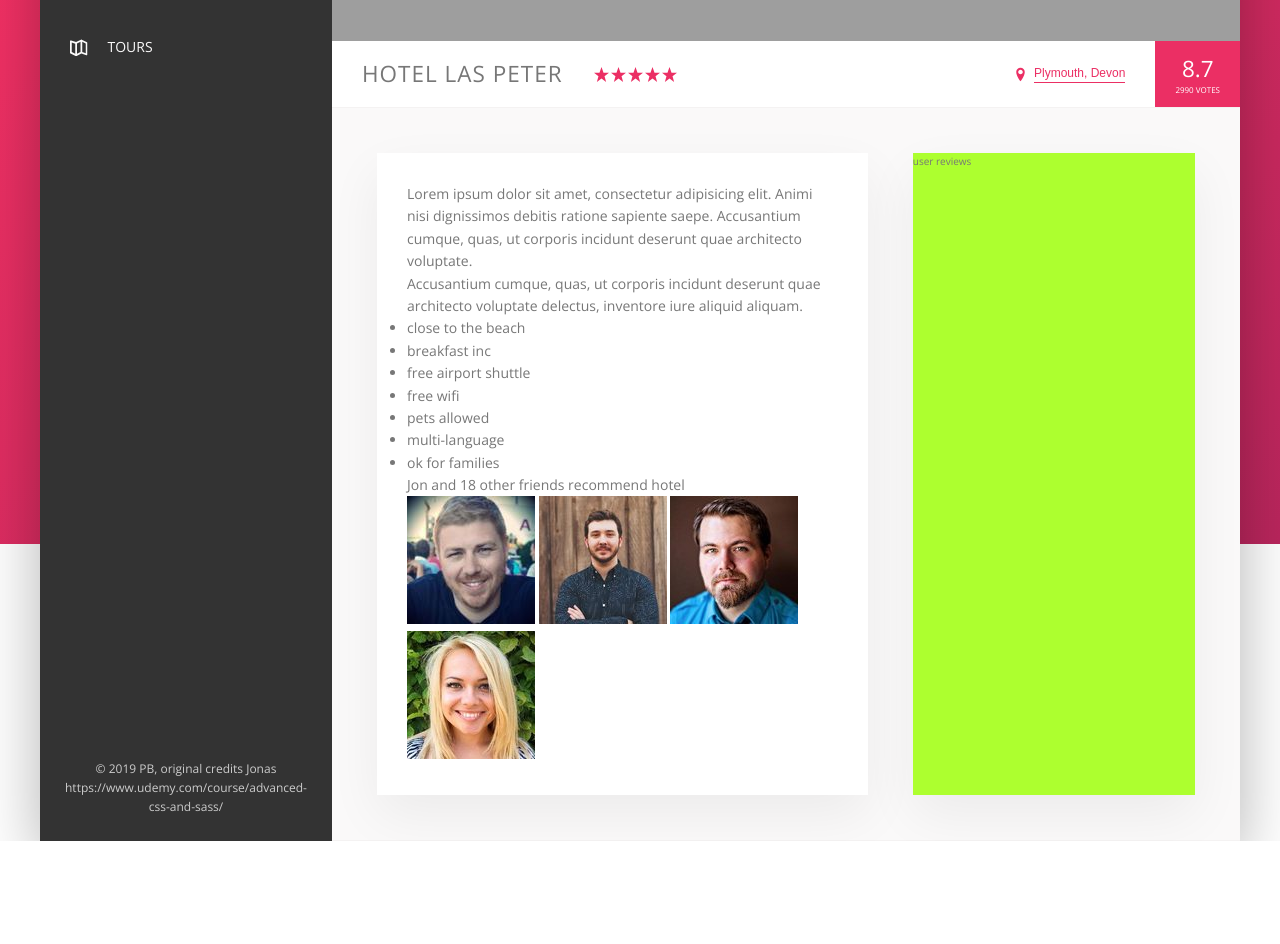
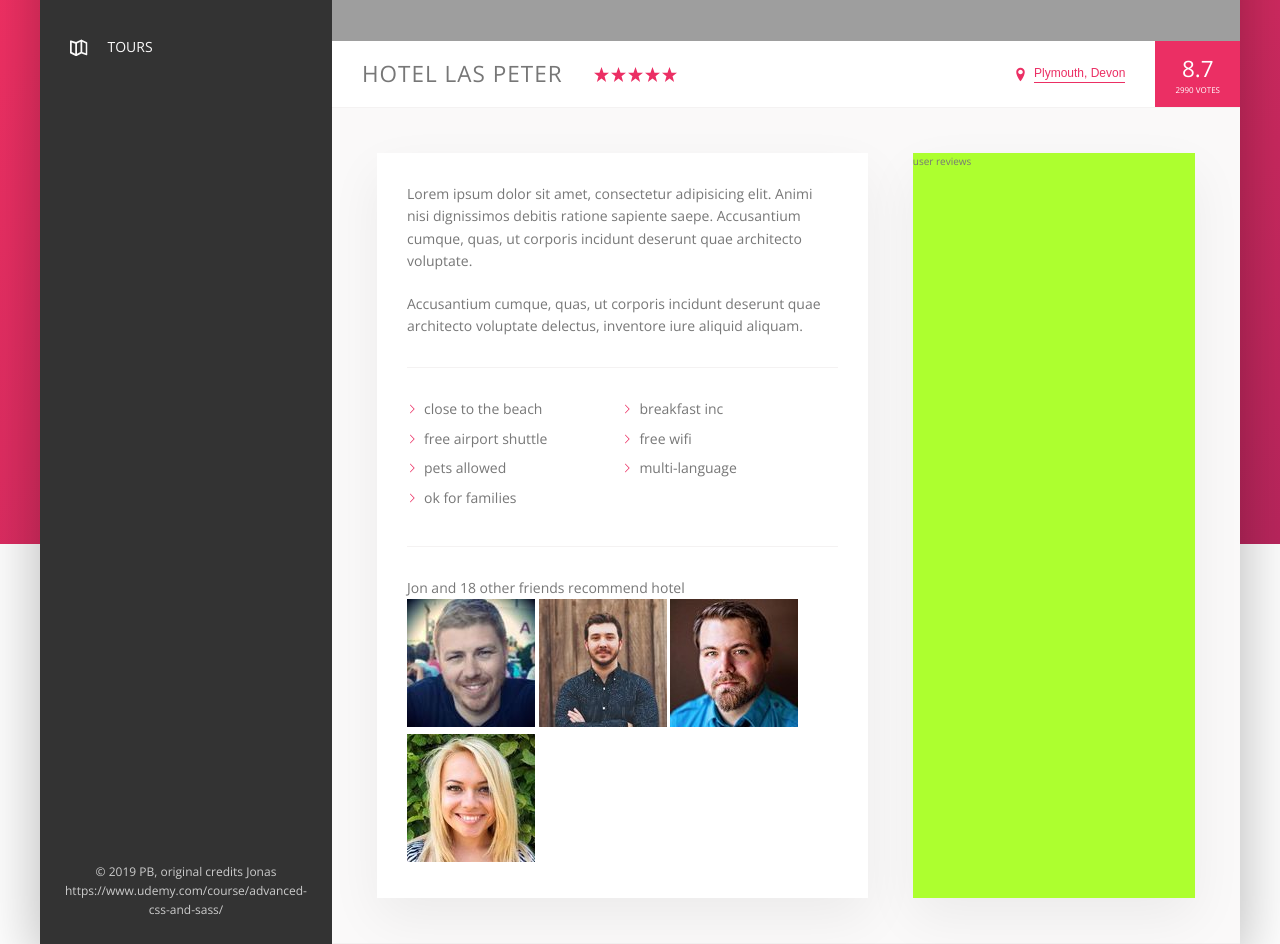
Before and after one commit to peteyb/advanced-css-course, a PHP site: page /Trillo/starter/index.php in a window 1280 px wide. Shown: the part 336-1280 px from the top of the page. Before the commit the page ends 1177 px from the top, so only its background shows below. Run offline with PHP 8.4, Linux system fonts and the light colour scheme; grey boxes are pictures that could not be loaded.

Commit message:
flex and mask

```diff
--- a/Trillo/starter/css/style.css
+++ b/Trillo/starter/css/style.css
@@ -298,3 +298,27 @@ body {
   100% {
     transform: scale(1);
     box-shadow: none; } }
+
+.paragraph:not(:last-of-type) {
+  margin-bottom: 2rem; }
+
+.list {
+  list-style: none;
+  margin: 3rem 0;
+  padding: 3rem 0;
+  border-top: var(--line);
+  border-bottom: var(--line);
+  display: flex;
+  flex-wrap: wrap; }
+  .list__item {
+    flex: 0 0 50%;
+    margin-bottom: .7rem; }
+  .list__item::before {
+    content: "";
+    display: inline-block;
+    height: 1rem;
+    width: 1rem;
+    margin-right: .7rem;
+    background-color: var(--color-primary);
+    -webkit-mask-image: url(../img/chevron-thin-right.svg);
+    -webkit-mask-size: cover; }
--- a/Trillo/starter/sass/_component.scss
+++ b/Trillo/starter/sass/_component.scss
@@ -306,3 +306,46 @@
         box-shadow: none;
     }
 }
+
+
+// paragraph
+.paragraph:not(:last-of-type) {
+    margin-bottom: 2rem;
+}
+
+// list
+.list {
+    list-style: none;
+    margin: 3rem 0;
+    padding: 3rem 0;
+    border-top: var(--line);
+    border-bottom: var(--line);
+
+    display: flex;
+    flex-wrap: wrap;
+
+    &__item {
+        flex: 0 0 50%;
+        margin-bottom: .7rem;
+    }
+
+    &__item::before {
+        content: "";
+        display: inline-block;
+        height: 1rem;
+        width: 1rem;
+        margin-right: .7rem;
+
+        // older browsers
+        // background-image: url(../img/chevron-thin-right.svg);
+        // background-size: cover;
+
+        // newer
+        background-color: var(--color-primary);
+        -webkit-mask-image: url(../img/chevron-thin-right.svg);
+        -webkit-mask-size: cover;
+    }
+}
+
+
+// recommend
```
